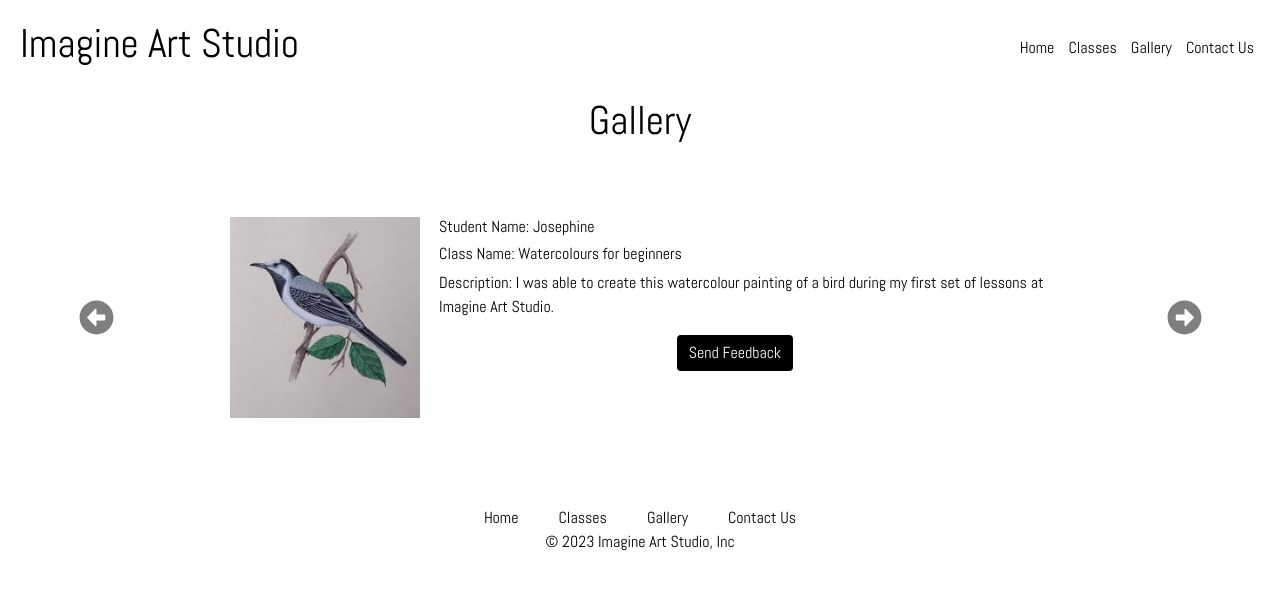
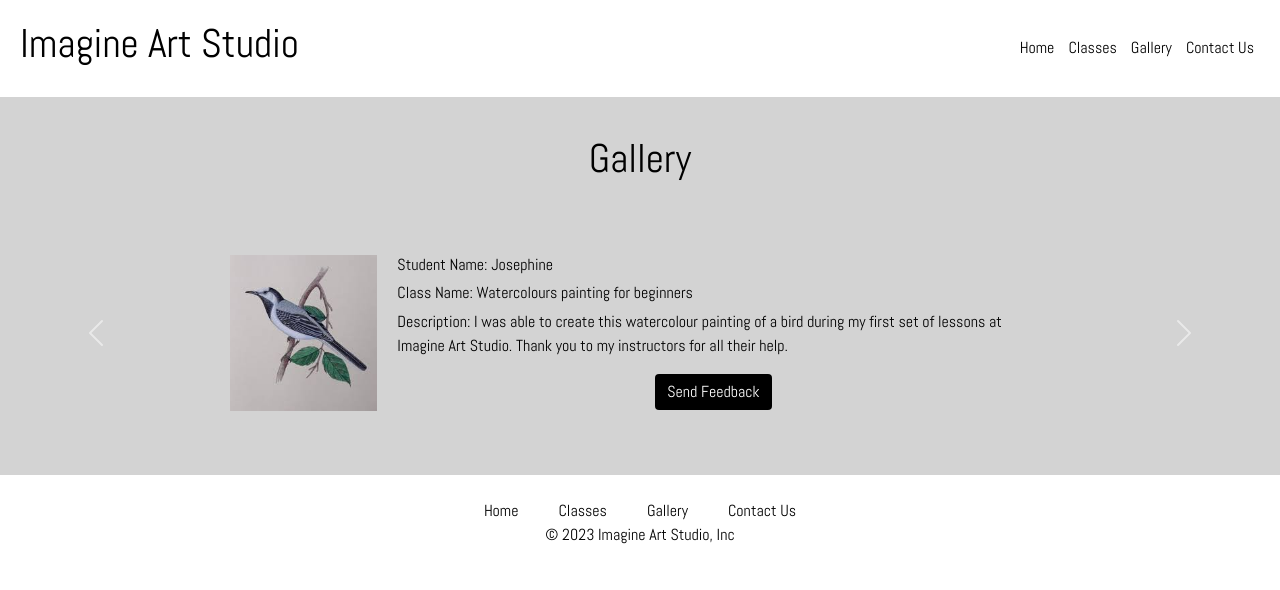
Before and after one commit to annikawhit/seg3125_project2_final, a React (Create React App) app: page /gallery in a window 1280 px wide. Shown: the top 590 px of the page. Built offline with nearby package versions, Linux system fonts and the light colour scheme.

Commit message:
update gallery page

```diff
--- a/package.json
+++ b/package.json
@@ -4,6 +4,7 @@
   "version": "0.1.0",
   "private": true,
   "dependencies": {
+    "@coreui/react": "^4.8.0",
     "@testing-library/jest-dom": "^5.16.5",
     "@testing-library/react": "^13.4.0",
     "@testing-library/user-event": "^13.5.0",
--- a/src/Gallery.js
+++ b/src/Gallery.js
@@ -1,23 +1,19 @@
 import image1 from './gallery1.jpeg'
 import image2 from './gallery2.jpeg'
-import image from './home_image_2.jpg'
+import image3 from './gallery3.jpeg'
 import {Link} from 'react-router-dom';
 import {FaArrowAltCircleRight} from "react-icons/fa"
 import {FaArrowAltCircleLeft} from "react-icons/fa"
+import { CCarousel } from '@coreui/react'
+import { CCarouselItem } from '@coreui/react'
 
 const Gallery = () => {
     return (
         <div className="gallery">
             <h1>Gallery</h1>
 
-            <div id="carouselExampleIndicators" class="carousel slide" data-ride="carousel">
-                <ol class="carousel-indicators">
-                    <li data-target="#carouselExampleIndicators" data-slide-to="0" class="active"></li>
-                    <li data-target="#carouselExampleIndicators" data-slide-to="1"></li>
-                    <li data-target="#carouselExampleIndicators" data-slide-to="2"></li>
-                </ol>
-                <div class="carousel-inner">
-                    <div class="carousel-item active">
+            <CCarousel controls>
+                    <CCarouselItem>
                         <div className="rowGallery" id="gallery">
                             <div id="image">
                                 <img class="d-block w-100" src={image1} alt="First slide"></img>
@@ -25,27 +21,41 @@ const Gallery = () => {
 
                             <div>
                                 <h3 id="text">Student Name: Josephine</h3>
-                                <h3 id="text">Class Name: Watercolours for beginners</h3>
-                                <p id="text">Description: I was able to create this watercolour painting of a bird during my first set of lessons at Imagine Art Studio.</p>
+                                <h3 id="text">Class Name: Watercolours painting for beginners</h3>
+                                <p id="text">Description: I was able to create this watercolour painting of a bird during my first set of lessons at Imagine Art Studio. Thank you to my instructors for all their help.</p>
                                 <Link class="btn btn-secondary border-0" id="link" to="/classes">Send Feedback</Link>
                             </div>
                         </div>
+                    </CCarouselItem>
+                    <CCarouselItem>
+                    <div className="rowGallery" id="gallery">
+                            <div id="image">
+                                <img class="d-block w-100" src={image2} alt="First slide"></img>
+                            </div>
 
-                    </div>
-                    <div class="carousel-item">
-                        <img class="d-block w-100" src={image2} alt="Second slide"></img>
-                    </div>
-                    <div class="carousel-item">
-                        <img class="d-block w-100" src={image} alt="Third slide"></img>
-                    </div>
-                </div>
-                <a id="gallery_arrow"  class="carousel-control-prev" href="#carouselExampleIndicators" role="button" data-slide="prev">
-                    <div><FaArrowAltCircleLeft size={35}/></div>
-                </a>
-                <a id="gallery_arrow" class="carousel-control-next" href="#carouselExampleIndicators" role="button" data-slide="next">
-                    <div><FaArrowAltCircleRight size={35}/></div>
-                </a>
-            </div>
+                            <div>
+                                <h3 id="text">Student Name: Helen</h3>
+                                <h3 id="text">Class Name: Pottery for advanced students</h3>
+                                <p id="text">Description: Last week, I took my first advanced class at Imagine Art Studio. During the class, the instructor helped me create this beautiful piece of pottery.</p>
+                                <Link class="btn btn-secondary border-0" id="link" to="/classes">Send Feedback</Link>
+                            </div>
+                        </div>
+                    </CCarouselItem>
+                    <CCarouselItem>
+                    <div className="rowGallery" id="gallery">
+                            <div id="image">
+                                <img class="d-block w-100" src={image3} alt="First slide"></img>
+                            </div>
+
+                            <div>
+                                <h3 id="text">Student Name: Leo</h3>
+                                <h3 id="text">Class Name: Drawing for intermediate students</h3>
+                                <p id="text">Description: So far I have taken a few different drawing classes at this art studio and I can already see much improvement in my drawing technique.</p>
+                                <Link class="btn btn-secondary border-0" id="link" to="/classes">Send Feedback</Link>
+                            </div>
+                        </div>
+                    </CCarouselItem>
+            </CCarousel>
         </div>
     );
 }
--- a/src/index.css
+++ b/src/index.css
@@ -90,8 +90,19 @@
   background-color:dimgrey;
 }
 
+/*classes*/
+.classes{
+  padding-top: 3%;
+}
+
+
 
 /*gallery*/
+
+.gallery{
+  background-color:lightgray;
+  padding-top: 3%;
+}
 
 .rowGallery{
   display: flex;
@@ -100,6 +111,8 @@
   padding-right: 18%;
   padding-top: 5%;
   padding-bottom: 5%;
+
+  height: 80%;
 }
 
 .rowGallery #text{
@@ -136,6 +149,10 @@
 
 }
 
+.contactus{
+  padding-top: 3%;
+}
+
 /*footer*/
 #footer{
   text-align: center;
```
Also changed, not shown: src/gallery3.jpeg (added), 1 other file (tests, documents, lock files or other folders).
